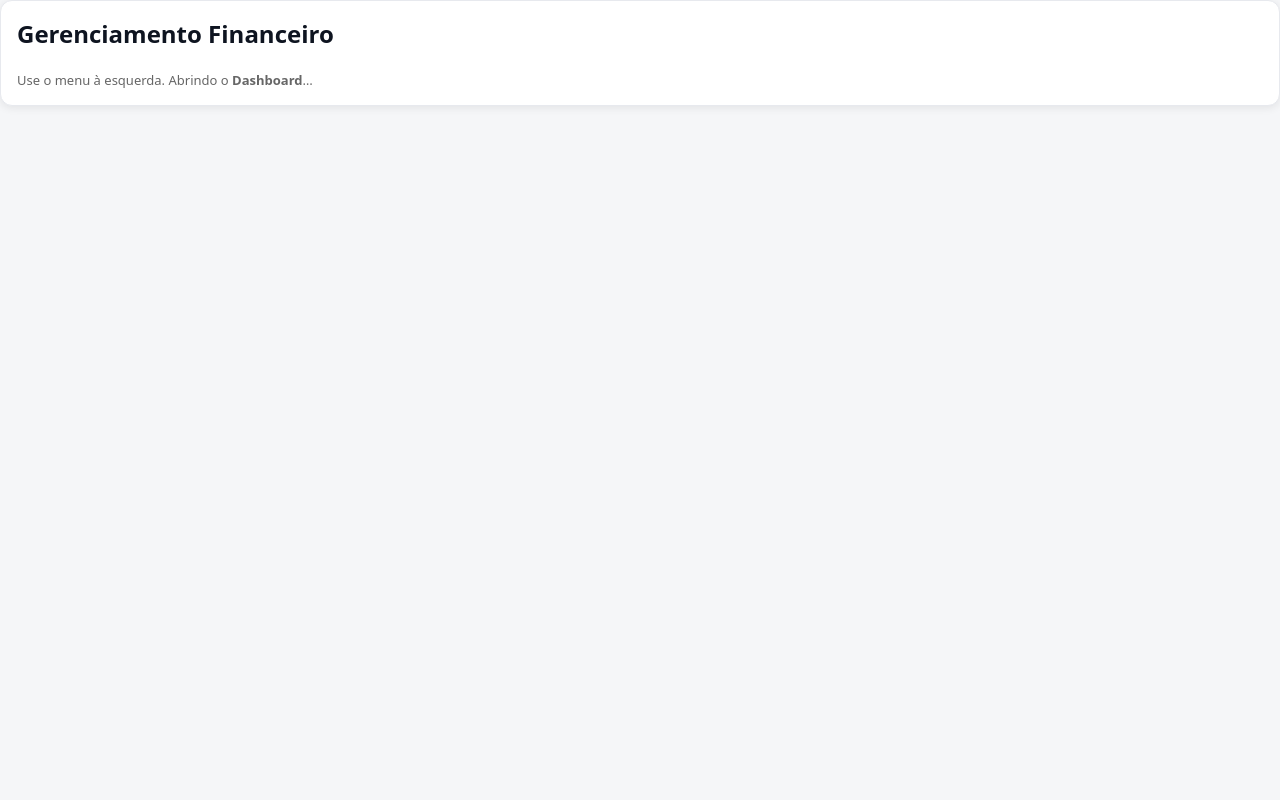
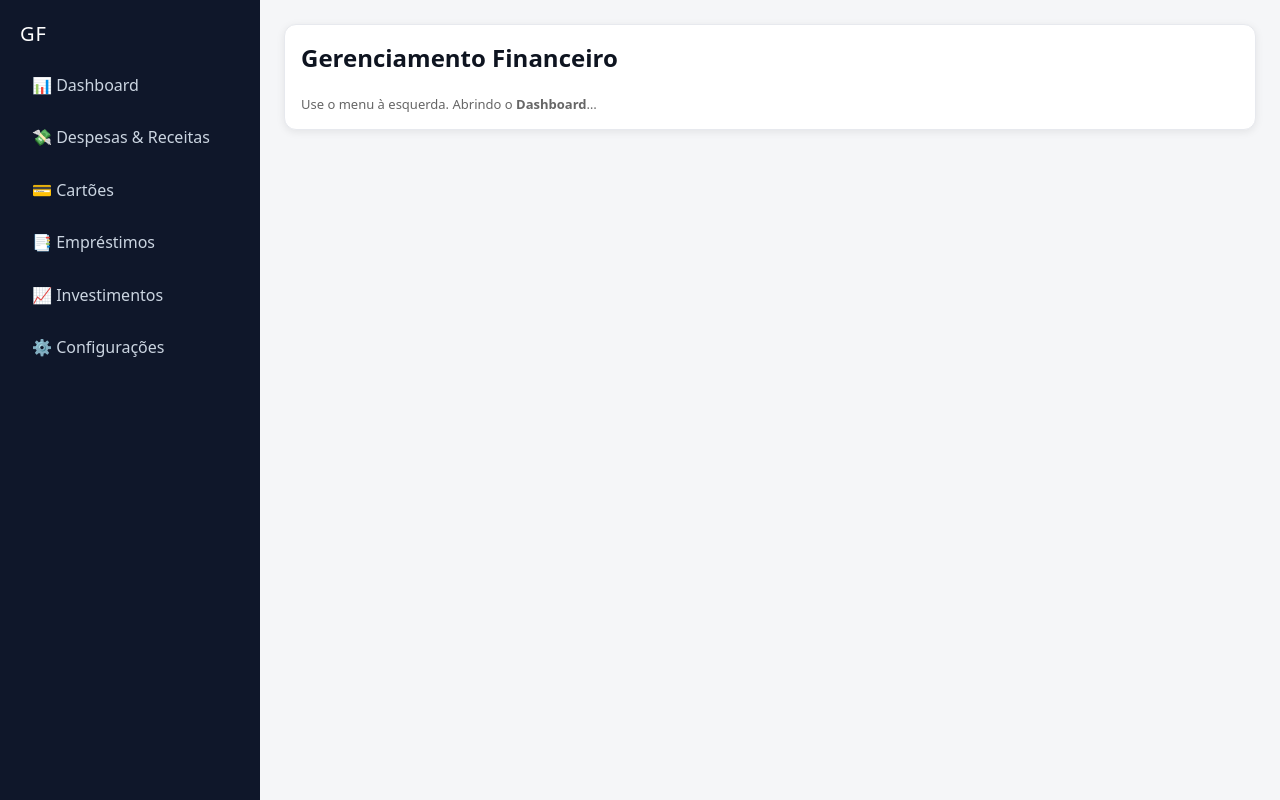
Before and after one commit to Ivanmonteiro-create/gerenciamentofamiliar.site, a Next.js app: page / in a window 1280 px wide. Built offline with nearby package versions, Linux system fonts and the light colour scheme.

Commit message:
Update layout.js

```diff
--- a/app/layout.js
+++ b/app/layout.js
@@ -1,25 +1,31 @@
-// app/layout.js
-import "./globals.css";
+ import "./globals.css";
 
 export const metadata = {
   title: "Gerenciamento Financeiro",
-  description: "Controle de despesas, cartões, empréstimos e investimentos.",
-  manifest: "/manifest.webmanifest",
-  themeColor: "#0f172a",
 };
 
 export default function RootLayout({ children }) {
   return (
-    <html lang="pt-PT">
-      <head>
-        {/* PWA */}
-        <meta name="theme-color" content="#0f172a" />
-        <link rel="manifest" href="/manifest.webmanifest" />
-        <link rel="apple-touch-icon" href="/icons/icon-192.png" />
-        <meta name="apple-mobile-web-app-capable" content="yes" />
-        <meta name="apple-mobile-web-app-status-bar-style" content="black-translucent" />
-      </head>
-      <body>{children}</body>
+    <html lang="pt">
+      <body>
+        <div className="shell">
+          <aside className="sidebar">
+            <div className="logo">GF</div>
+            <nav className="menu">
+              <a href="/dashboard">📊 Dashboard</a>
+              <a href="/despesas">💸 Despesas & Receitas</a>
+              <a href="/cartoes">💳 Cartões</a>
+              <a href="/emprestimos">📑 Empréstimos</a>
+              <a href="/investimentos">📈 Investimentos</a>
+              <a href="/configuracoes">⚙️ Configurações</a>
+            </nav>
+          </aside>
+
+          <main className="content">
+            {children}
+          </main>
+        </div>
+      </body>
     </html>
   );
 }
```
